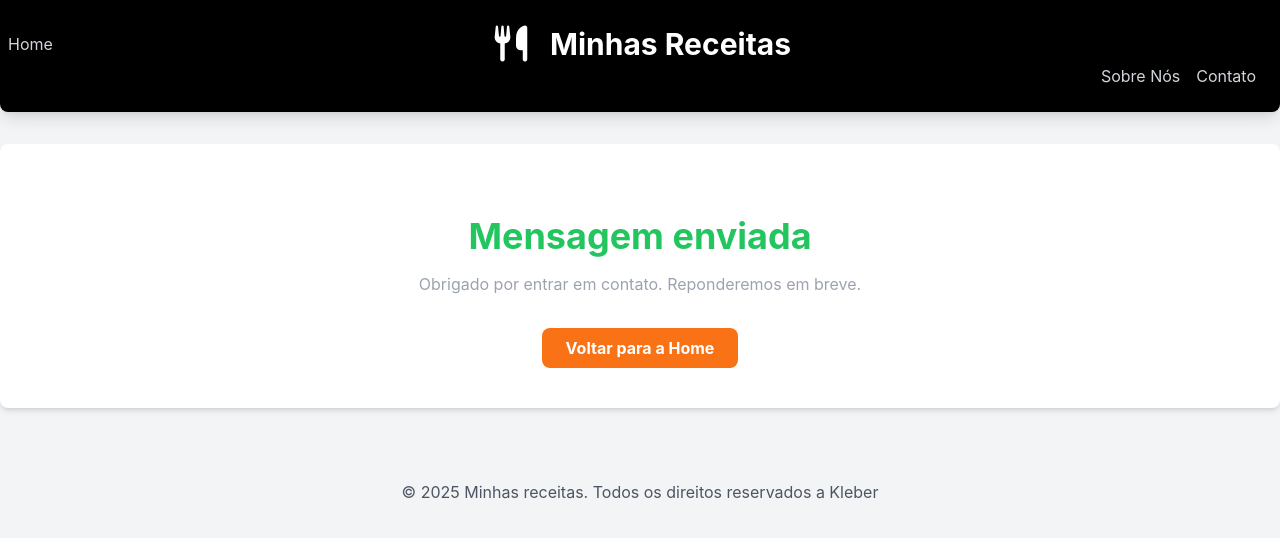
After one commit to Kleberapenas/projeto-django-receitas, a Django app: page /receitas/sucesso/ in a window 1280 px wide. The commit adds this page. Shown: the top 538 px of the page. Run offline with Django 5.2, Linux system fonts and the light colour scheme; some libraries are stand-ins or nearby versions.

Commit message:
commit final do dia

```diff
--- a/projeto/settings.py
+++ b/projeto/settings.py
@@ -122,3 +122,6 @@ STATIC_URL = 'static/'
 # https://docs.djangoproject.com/en/5.2/ref/settings/#default-auto-field
 
 DEFAULT_AUTO_FIELD = 'django.db.models.BigAutoField'
+
+EMAIL_BACKEND = 'django.core.mail.backends.filebased.EmailBackend'
+EMAIL_FILE_PATH = BASE_DIR/'emails'
--- a/receitas/templates/receitas/base.html
+++ b/receitas/templates/receitas/base.html
@@ -4,10 +4,9 @@
 <head>
     <meta charset="UTF-8">
     <meta name="viewport" content="width=device-width, initial-scale=1.0">
-    <title>{% block title %}Minhas Receitas{% endblock %}</title>
-    <script scr="https://cdn.tailwindcss.com"></script>
-    <link rel="stylesheet" href="https://cdnjs.cloudflare.com/ajax/libs/font-awesome/7.0.0/css/all.min.css"
-    integrity="sha512-DxV+EoADOkOygM4IR9yXP8Sb2qwgidEmeqAEmDKIOfPRQZOWbXCzLC6vjbZyy0vPisbH2SyW27+ddLVCN+OMzQ==" crossorigin="anonymous" referrerpolicy="no-referrer" />
+    <title>receitas</title>
+    <script src="https://cdn.tailwindcss.com"></script>
+    <link rel="stylesheet" href="https://cdnjs.cloudflare.com/ajax/libs/font-awesome/7.0.0/css/all.min.css" integrity="sha512-DxV+EoADOkOygM4IR9yXP8Sb2qwgidEmeqAEmDKIOfPRQZOWbXCzLC6vjbZyy0vPisbH2SyW27+ddLVCN+OMzQ==" crossorigin="anonymous" referrerpolicy="no-referrer" />
     <style>
         body {
             font-family: 'Inter',sans-serif;
--- a/receitas/templates/receitas/sobre_nos.html
+++ b/receitas/templates/receitas/sobre_nos.html
@@ -1,4 +1,5 @@
-{% extends 'receitas/base.html'}
+
+{% extends 'receitas/base.html' %}
 
 {% block content %}
 <div class="container mx-auto mt-8 p-4">
--- /dev/null
+++ b/receitas/templates/receitas/sucesso.html
@@ -0,0 +1,8 @@
+{% extends 'receitas/base.html' %}
+{% block content %}
+<div class="container mx-auto mt-8 p-4 text-center">
+    <h1 class="text-4xl font-bold text-green-500 mb-4">Mensagem enviada</h1>
+    <p class="text-gray-400">Obrigado por entrar em contato. Reponderemos em breve.</p>
+    <a href="{% url 'home' %}" class="mt-8 inline-block px-6 py-2 bg-orange-500 text-white font-bold rounded-lg hover:bg-orange-600 transition duration-300">Voltar para a Home</a>
+</div>
+{% endblock %}
--- a/receitas/urls.py
+++ b/receitas/urls.py
@@ -6,4 +6,7 @@ urlpatterns = [
     path('', views.home, name='home'),
     path('receita/<int:id>/',views.receita_detail,name='receita_detail'),
     path('pesquisar/', views.pesquisar_receitas, name='pesquisar_receitas'),
+    path('sobre-nos/',views.sobre_nos, name='sobre_nos'),
+    path('contato/', views.contato, name='contato'),
+    path('sucesso/',views.sucesso, name='sucesso'),
 ]
--- a/receitas/views.py
+++ b/receitas/views.py
@@ -1,7 +1,11 @@
-from django.shortcuts import render, get_object_or_404
+from django.shortcuts import render, get_object_or_404, redirect
+from django.urls import reverse
+from django.core.mail import send_mail
 from .models import Receita
+from .forms import ContatoForm
 
 # Create your views here.
+
 def home(request):
     categoria_slug = request.GET.get('categoria')
 
@@ -20,18 +24,46 @@ def home(request):
         'categoria_selecionada': categorias_selecionada,
     })
 
+def sobre_nos(request):
+    return render(request, 'receitas/sobre_nos.html')
+
+def contato(request):
+    if request.method == 'POST':
+        form = ContatoForm(request.POST)
+        if form.is_valid():
+            nome = form.cleaned_data['nome']
+            email = form.cleaned_data['email']
+            mensagem = form.cleaned_data['mensagem']
+
+            send_mail(
+                f'Mensagem de {nome}',
+                f'Mensagem de {nome} ({email}):\n\n{mensagem}',
+                email,
+                ['seu_email_para_receber@exemplo.com'],
+                fail_silently=False,
+            )
+
+            return redirect(reverse('sucesso'))
+
+    else:
+        form = ContatoForm()
+
+    return render(request, 'receitas/contato.html', {'form': form})
+
+def sucesso(request):
+    return render(request, 'receitas/sucesso.html')
+
 def receita_detail(request, id):
     receita = get_object_or_404(Receita, pk=id)
-    return render(request, 'receitas/receita_detail.html', {'receita':receita})
+    return render(request, 'receitas/receita_detail.html', {'receita': receita})
 
 def pesquisar_receitas(request):
-    query = request.GET.get('q','')
+    query = request.GET.get('q', '')
     resultados = []
-
     if query:
         resultados = Receita.objects.filter(title__icontains=query)
 
-    return render(request, 'receitas/pesquisa.html', {
+    return render(request, 'receitas/pesquisa.html',{
         'query': query,
-        'resultados':resultados
+        'resultados': resultados
     })
```
Also changed, not shown: receitas/templates/receitas/drink.html (+1 -10 lines), receitas/templates/receitas/home.html (+2 -18 lines), receitas/migrations/0003_alter_receita_categoria.py (added), receitas/migrations/0004_alter_receita_categoria.py (added).
